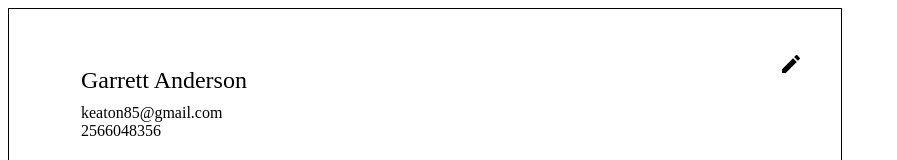
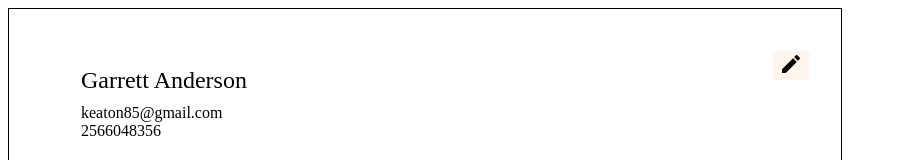
Before and after one commit to gband85/cv-project, a React (Create React App) app: page / in a window 1280 px wide. In both pictures the pointer is over the button 791 px from the left and 65 px from the top of the page. Shown: the top 160 px of the page, without its empty margins (0-897 px from the left). Built offline with nearby package versions, Linux system fonts and the light colour scheme; the HTML template or start-up script is replaced by a standard one.

Commit message:
style button

```diff
--- a/src/styles/sections.css
+++ b/src/styles/sections.css
@@ -38,3 +38,7 @@ margin-top: 10px;
 background: transparent;
 border: none;
 }
+.section button:hover{
+background-color: seashell;
+cursor: pointer;
+}
```
